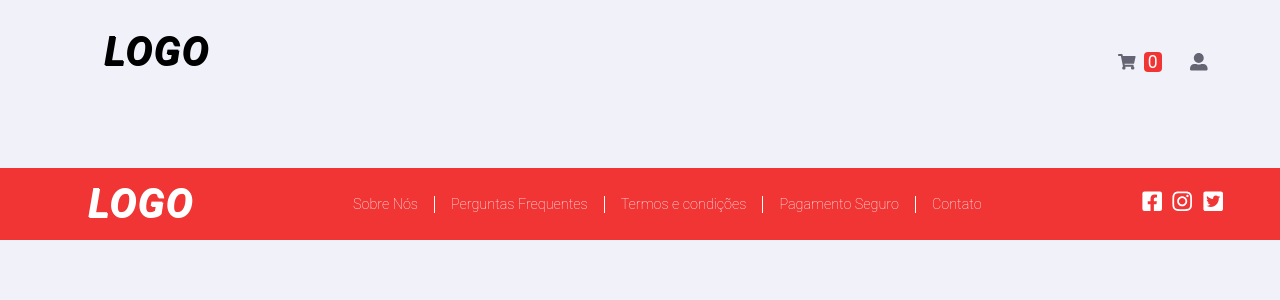
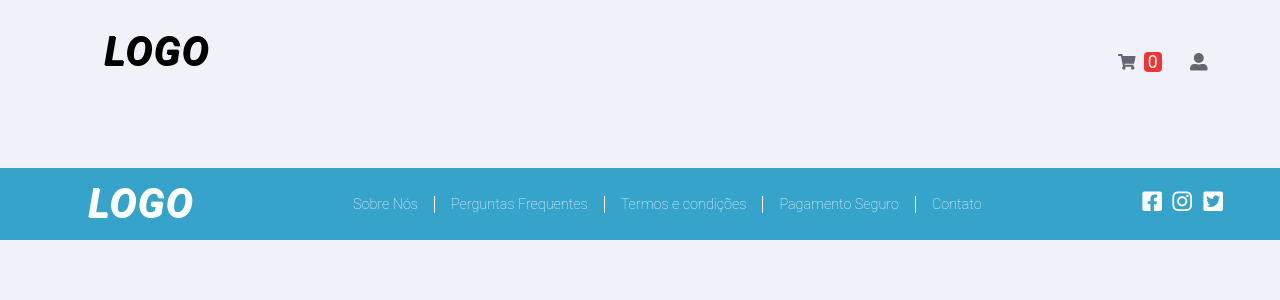
Before and after one commit to LucasBicalho/teste-parcelex, a React app: page / in a window 1280 px wide. Shown: the top 300 px of the page. Built offline with nearby package versions, Linux system fonts and the light colour scheme; the HTML template or start-up script is replaced by a standard one.

Commit message:
feat: change footer style

```diff
--- a/src/components/Footer.css
+++ b/src/components/Footer.css
@@ -1,6 +1,6 @@
 .footer-container {
   margin-top: 5rem;
-  background-color: var(--color-red-light);
+  background-color: var(--color-blue);
   color: white;
   width: 100%;
   padding: 1rem 3.5rem;
```
